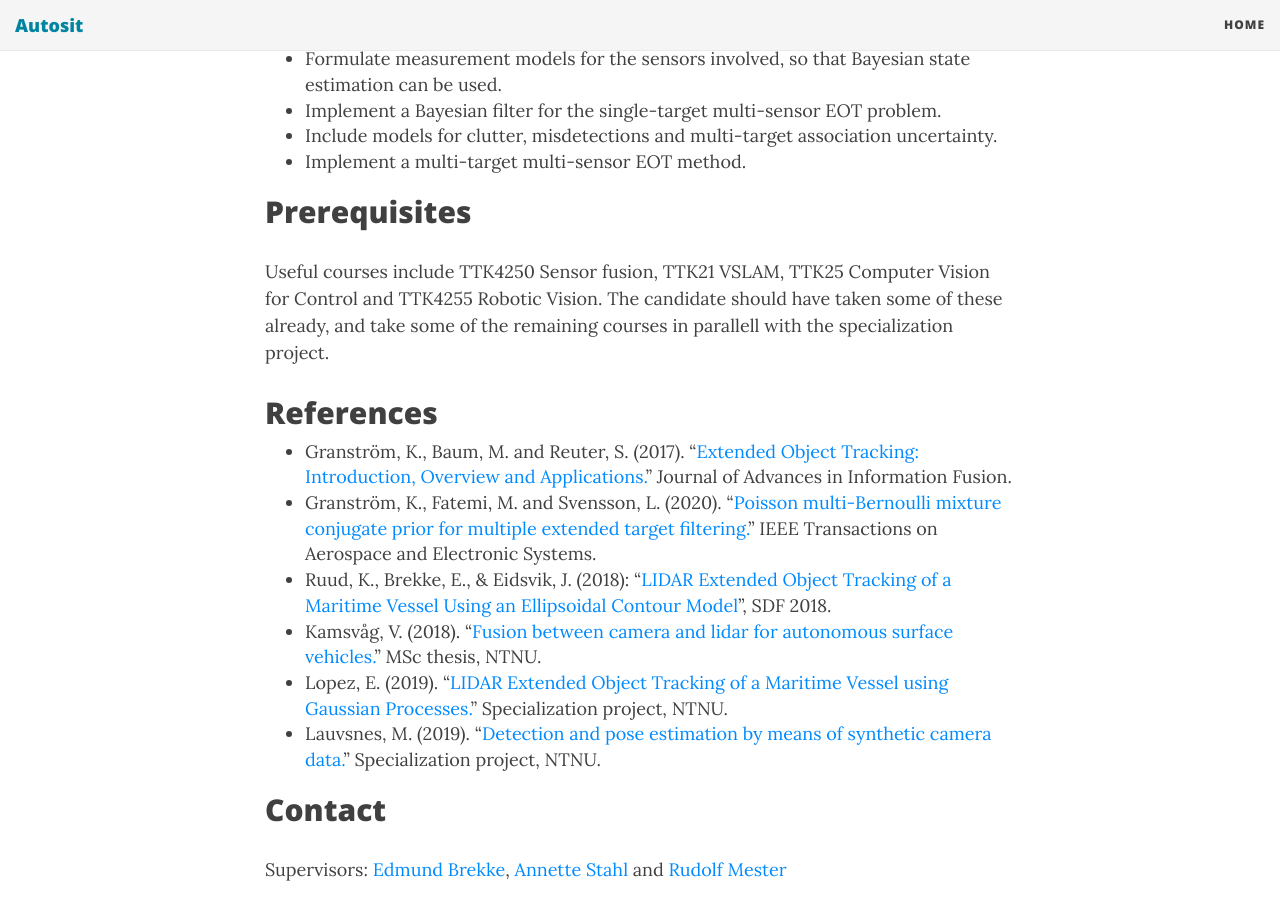
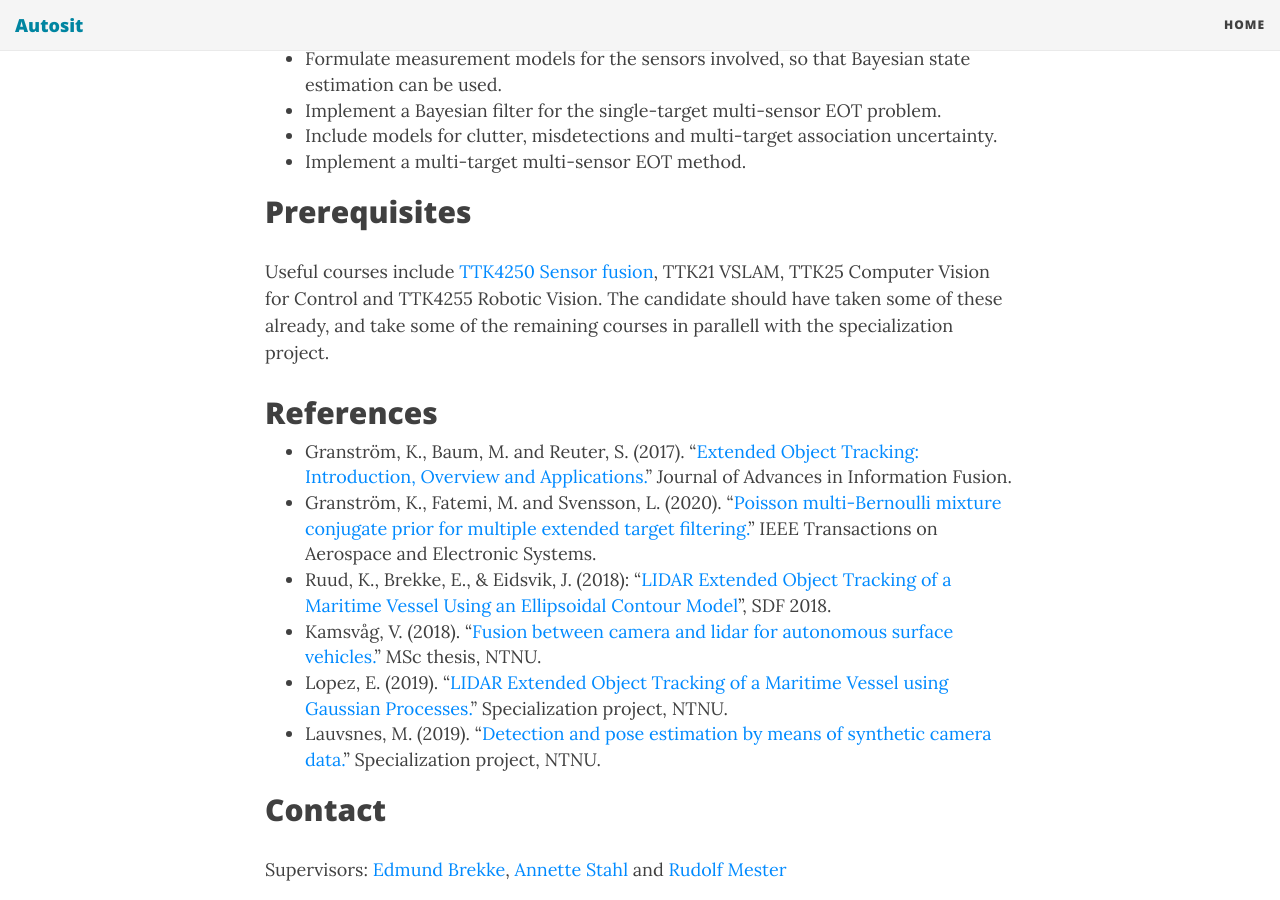
Before and after one commit to autosit/autosit.github.io, a Jekyll site: the page built from _posts/2020-04-08-multisensor-eot.md, in a window 1280 px wide and 900 px high, scrolled down 3299 px. Built offline with Jekyll 4.4.1, drawn with Linux system fonts in a browser that asks for light colours; nearby versions of some CDN libraries.

Commit message:
further revisions ms eot

```diff
--- a/_posts/2020-04-08-multisensor-eot.md
+++ b/_posts/2020-04-08-multisensor-eot.md
@@ -59,7 +59,7 @@ In the MSc thesis the goal will be to integrate the work from the specialization
 
 ## Prerequisites
 
-Useful courses include TTK4250 Sensor fusion, TTK21 VSLAM, TTK25 Computer Vision for Control  and TTK4255 Robotic Vision. The candidate should have taken some of these already, and take some of the remaining courses in parallell with the specialization project.
+Useful courses include [TTK4250 Sensor fusion], TTK21 VSLAM, TTK25 Computer Vision for Control  and TTK4255 Robotic Vision. The candidate should have taken some of these already, and take some of the remaining courses in parallell with the specialization project.
 
 ## References
 * Granström, K., Baum, M. and Reuter, S. (2017). "<a href="http://isif.org/journal/12/2/1557-6418">Extended Object Tracking: Introduction, Overview and Applications.</a>" Journal of Advances in Information Fusion.
```
Also changed, not shown: other parts of _posts/2020-04-08-multisensor-eot.md (+1 -0 lines).
